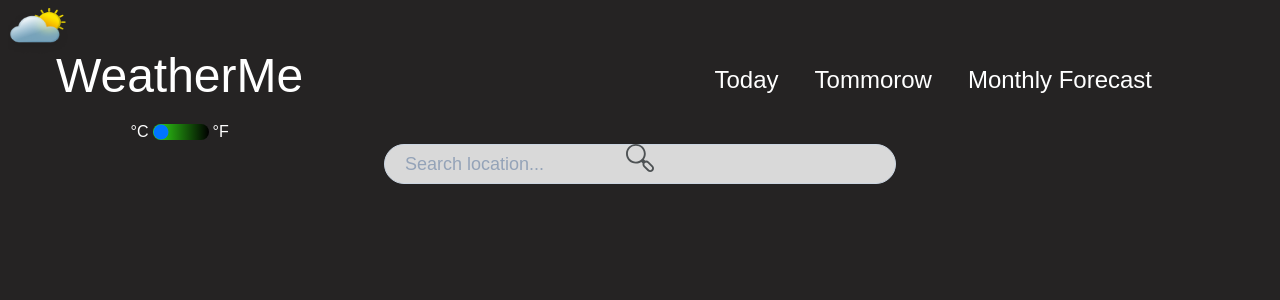
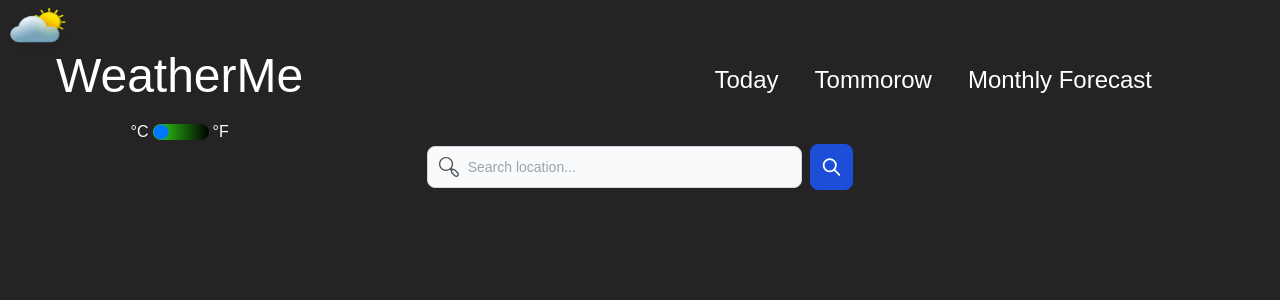
Before and after one commit to datotchkadua/Weather-app, a React (Create React App) app: page / in a window 1280 px wide. Shown: the top 300 px of the page. Built offline with nearby package versions, Linux system fonts and the light colour scheme; no server answers.

Commit message:
finished input

```diff
--- a/src/components/Input.js
+++ b/src/components/Input.js
@@ -1,22 +1,46 @@
 import React from "react";
 import searchIcon from "../assets/SearchIcon.svg";
+import whiteSearchIcon from "../assets/whiteSearchIcon.svg";
+import { useGlobalContext } from "../context";
 
 const Input = () => {
+  const { location, setLcation, fetchData } = useGlobalContext();
+
+  const formSubmit = (e) => {
+    e.preventDefault();
+    fetchData();
+  };
+
   return (
-    <div className="flex  ">
-      <div className=" flex justify-center relative w-full">
-        <div className="absolute ">
-          <img src={searchIcon} alt="" className="   w-7 h-7" />
+    <div className="flex justify-center">
+      <form
+        onSubmit={formSubmit}
+        className="flex items-center w-1/3 min-w-[320px] "
+      >
+        <div className="relative w-full">
+          <div className="absolute inset-y-0 left-0 flex items-center pl-3 pointer-events-none">
+            <img src={searchIcon} alt="" className="   w-5 h-5" />
+          </div>
+          <input
+            onChange={(e) => setLcation(e.target.value)}
+            type="text"
+            className="bg-gray-50 border border-gray-300
+             text-gray-900 text-sm rounded-lg
+              block w-full pl-10 p-2.5 outline-none min-w-[240px] "
+            placeholder="Search location..."
+          />
         </div>
-        <input
-          placeholder="Search location..."
-          type="text"
-          className="w-2/5 h-10 rounded-3xl px-5
-        py-2 text-lg outline-none
-         bg-[#D9D9D9]
-          placeholder:text-slate-400 border border-slate-300"
-        />
-      </div>
+        <button
+          type="submit"
+          className="p-2.5 ml-2 text-sm font-medium text-white bg-blue-700 rounded-lg border border-blue-700 hover:bg-blue-800  focus:outline-none  dark:bg-blue-600 dark:hover:bg-blue-700 "
+        >
+          <img
+            src={whiteSearchIcon}
+            alt=""
+            className=" text-white fill-white   w-6 h-6 "
+          />
+        </button>
+      </form>
     </div>
   );
 };
--- a/src/context.js
+++ b/src/context.js
@@ -18,6 +18,7 @@ const AppContext = ({ children }) => {
     } else return;
   };
   console.log("contextis celsiusi ", isCelsius);
+  console.log("contextis ლოკაცია ", location);
 
   const apiKey = process.env.REACT_APP_WEATHER_API_KEY;
 
@@ -45,6 +46,7 @@ const AppContext = ({ children }) => {
       value={{
         weatherData,
         location,
+        setLcation,
         fetchData,
         setTemperature,
       }}
```
Also changed, not shown: src/assets/whiteSearchIcon.svg (added).
